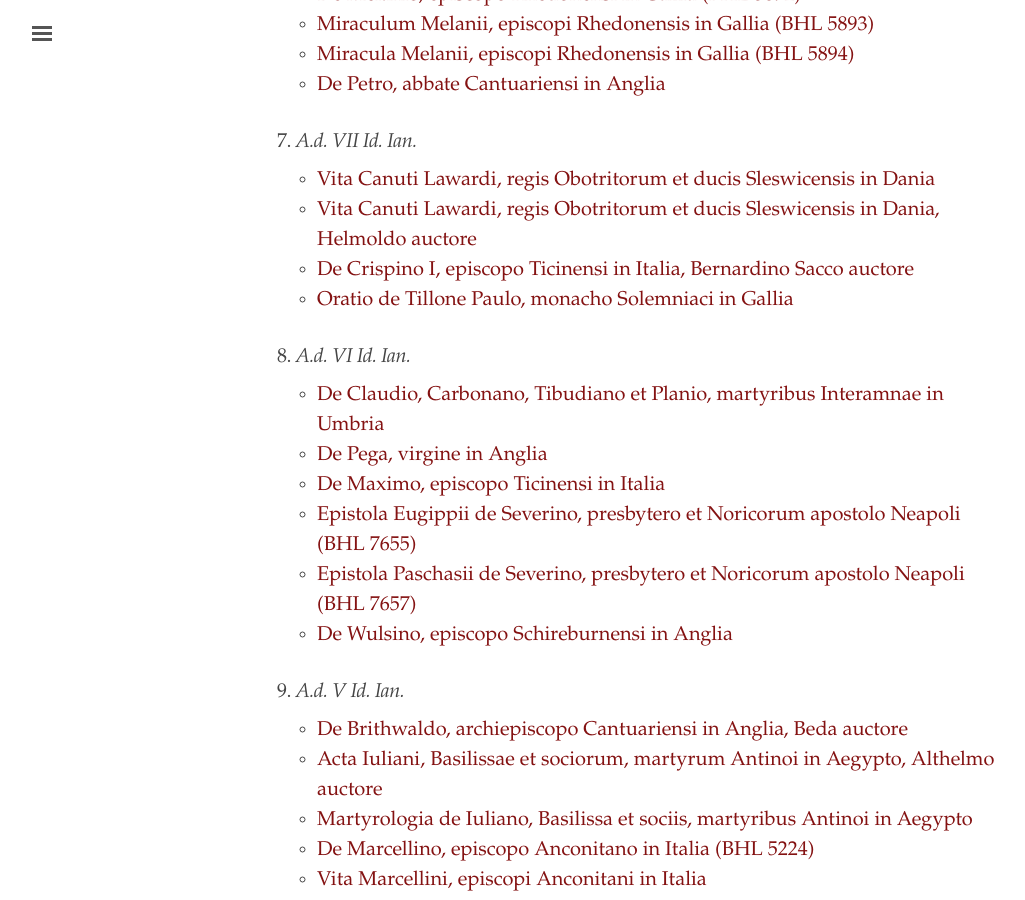
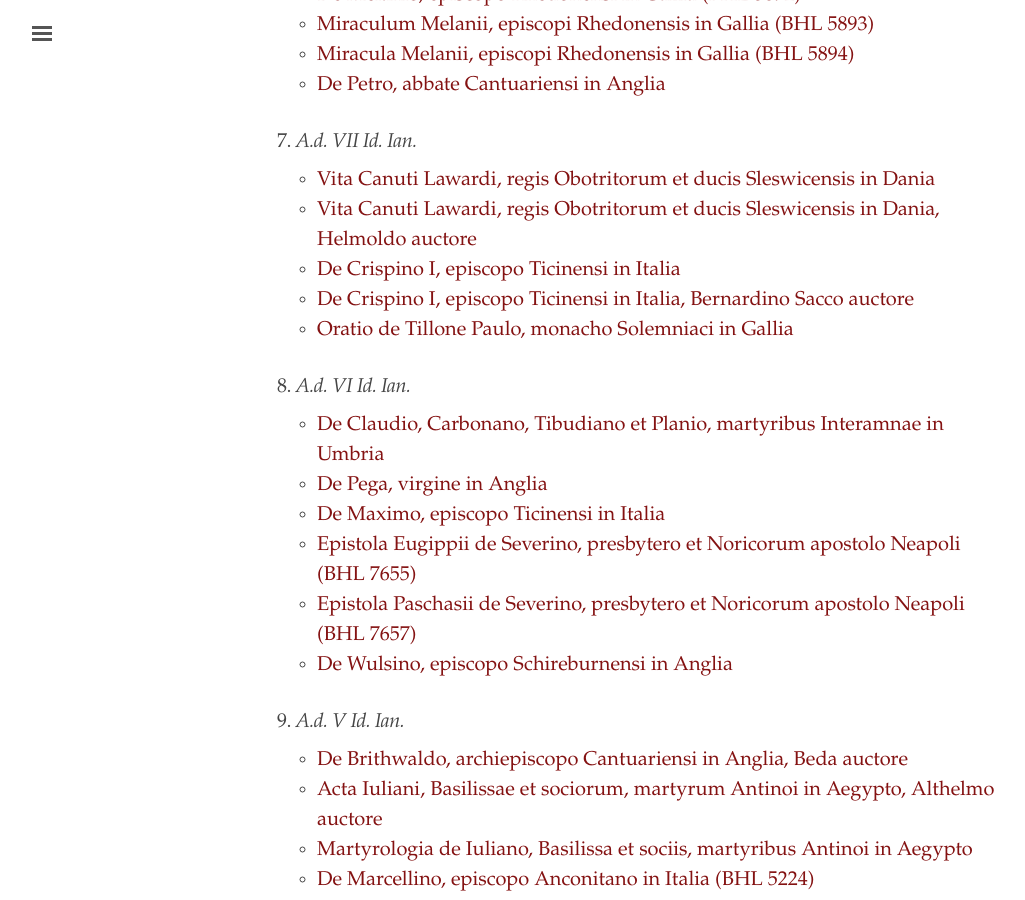
Before and after one commit to cjkoepke1/latin-hagiography, a Jekyll site: the page built from index.md, in a window 1280 px wide and 900 px high, scrolled down 1520 px. Shown: the whole window, without its empty margins (3-1028 px from the left). Built offline with Jekyll 4.4.1, drawn with Linux system fonts in a browser that asks for light colours.

Commit message:
Added De Crispino I

```diff
--- a/index.md
+++ b/index.md
@@ -60,6 +60,7 @@ title: "Latin Hagiography"
 
 - [Vita Canuti Lawardi, regis Obotritorum et ducis Sleswicensis in Dania](https://cjkoepke1.github.io/latin-hagiography/texts/vita-canuti-lawardi/)
 - [Vita Canuti Lawardi, regis Obotritorum et ducis Sleswicensis in Dania, Helmoldo auctore](https://cjkoepke1.github.io/latin-hagiography/texts/vita-canuti-lawardi-helmoldi/)
+- [De Crispino I, episcopo Ticinensi in Italia](https://cjkoepke1.github.io/latin-hagiography/texts/de-crispino-i/)
 - [De Crispino I, episcopo Ticinensi in Italia, Bernardino Sacco auctore](https://cjkoepke1.github.io/latin-hagiography/texts/de-crispino-bernardini-sacci/)
 - [Oratio de Tillone Paulo, monacho Solemniaci in Gallia](https://cjkoepke1.github.io/latin-hagiography/texts/oratio-de-tillone-paulo/)
 
```
